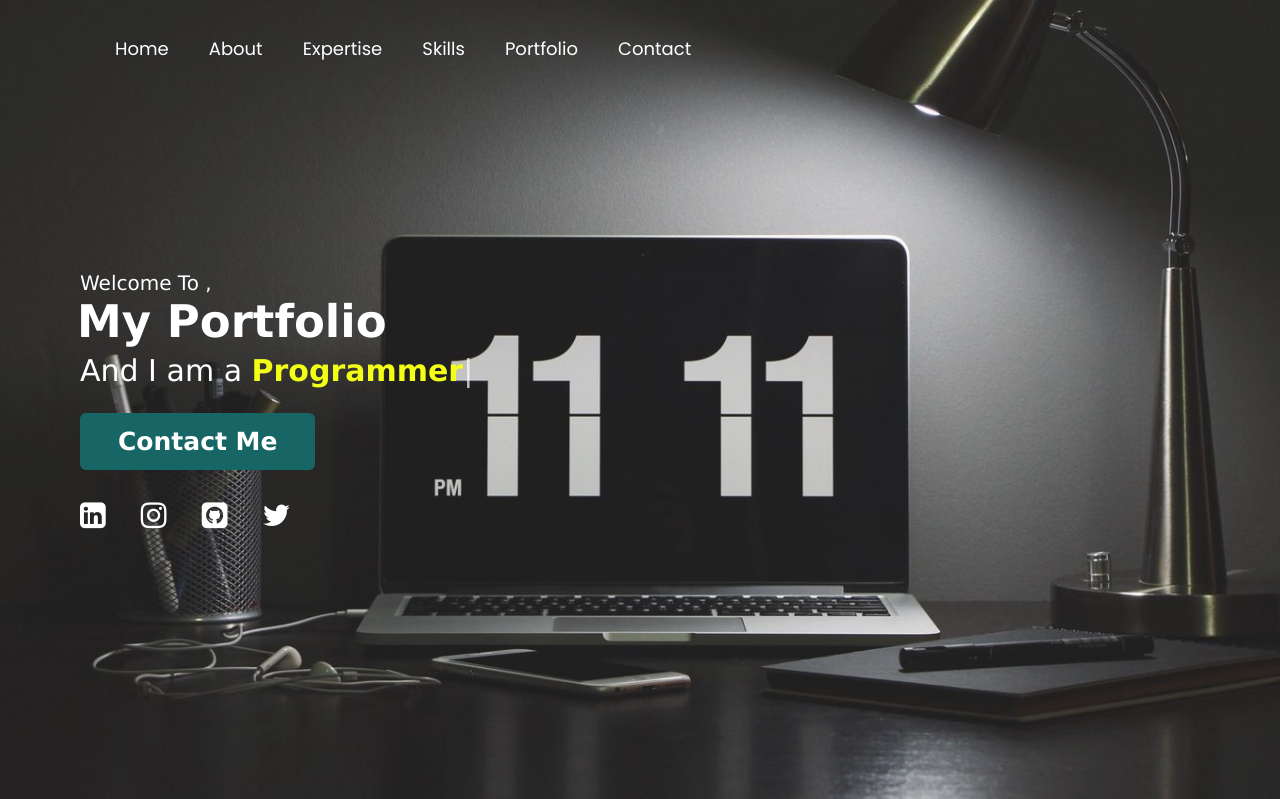
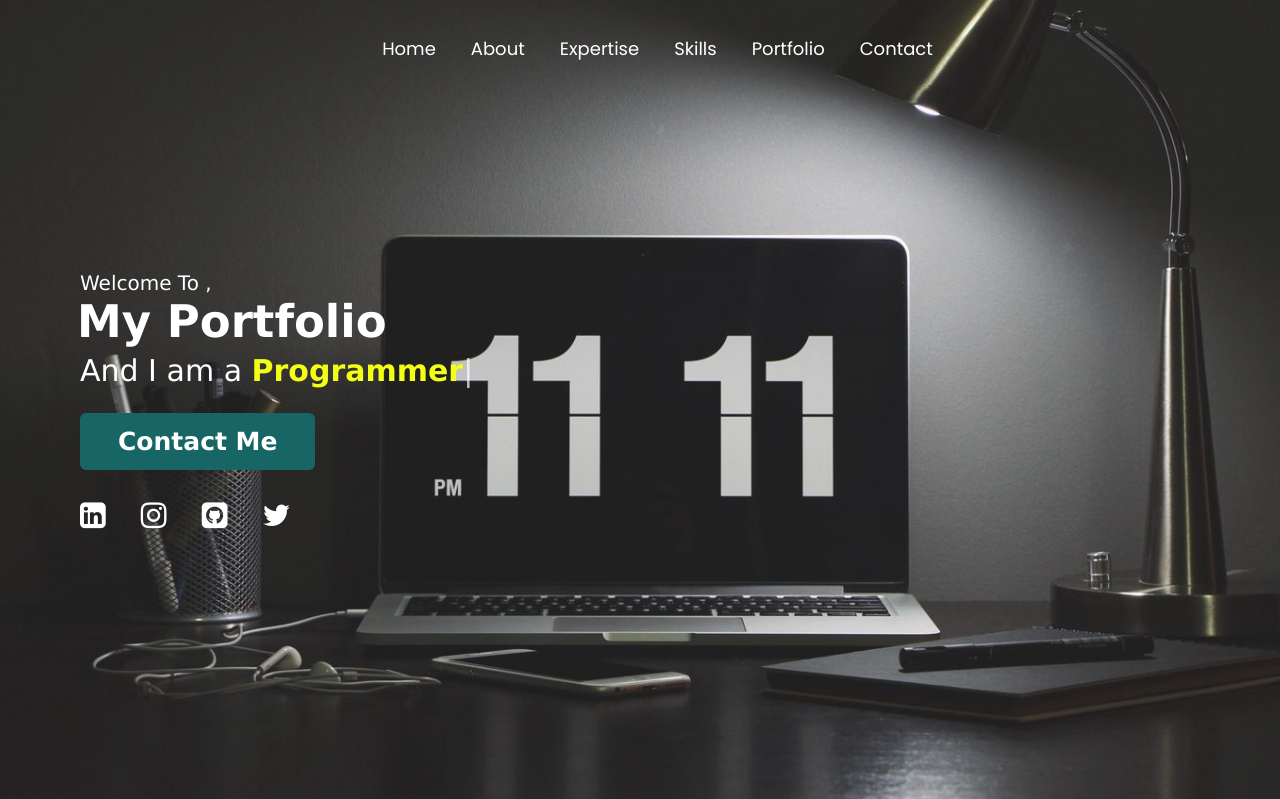
Before and after one commit to gandharvk422/gandharvk422.github.io, a PHP site: page /index.html in a window 1280 px wide. Shown: the top 799 px of the page. Run offline with PHP 8.4, Linux system fonts and the light colour scheme.

Commit message:
homestyle.css

```diff
--- a/homestyle.css
+++ b/homestyle.css
@@ -16,6 +16,7 @@ html{
     padding: 0 80px;
     margin: auto;
 }
+
 .navbar{
     position: fixed;
     width: 100%;
@@ -37,7 +38,14 @@ html{
     justify-content: space-between;
 }
 
+.navbar .menu {
+    display: flex;
+    justify-content: center;
+    flex: 1;
+}
+
 .navbar .menu li{
+    justify-content: center;
     list-style: none;
     display: inline-block;
 }
```
